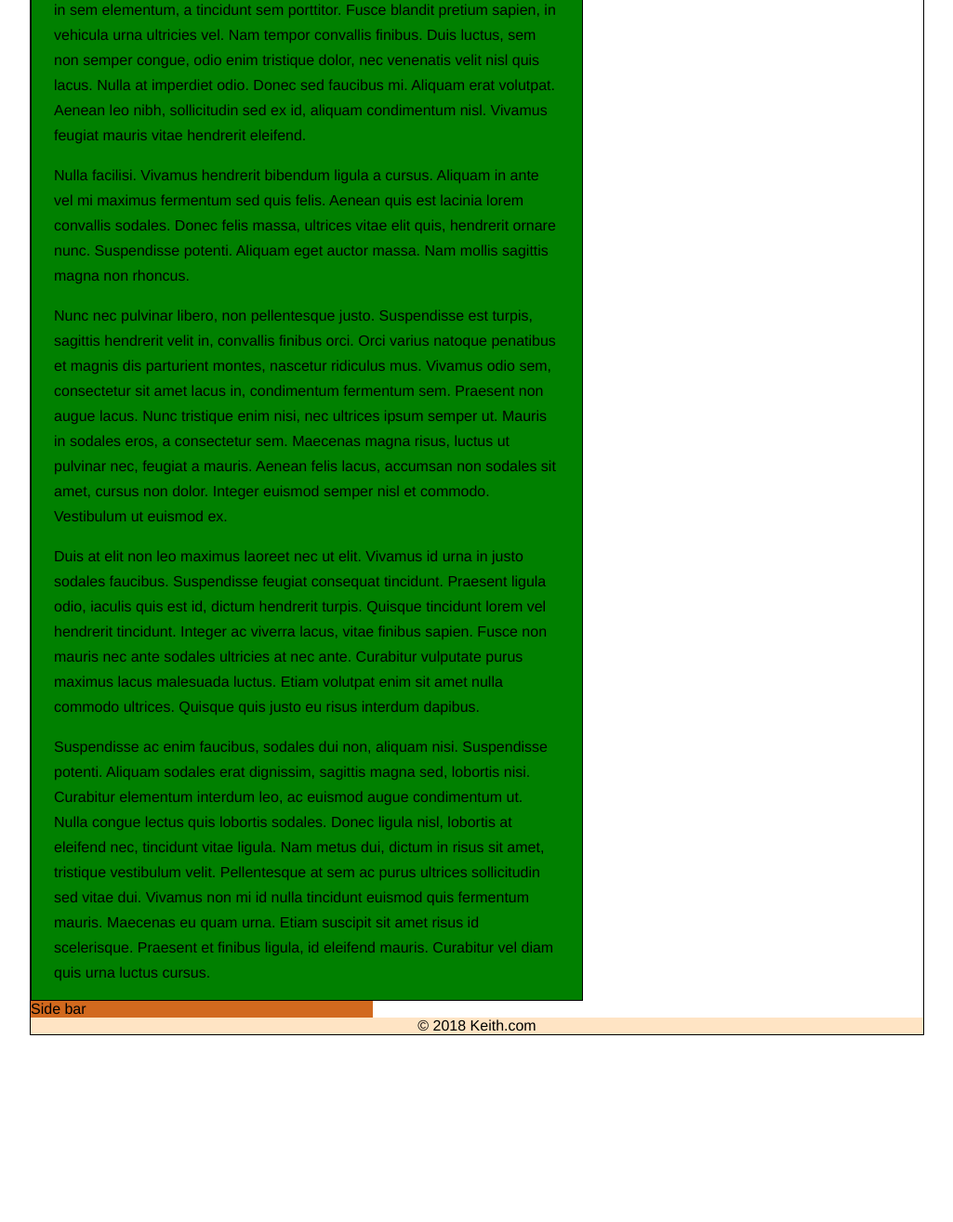
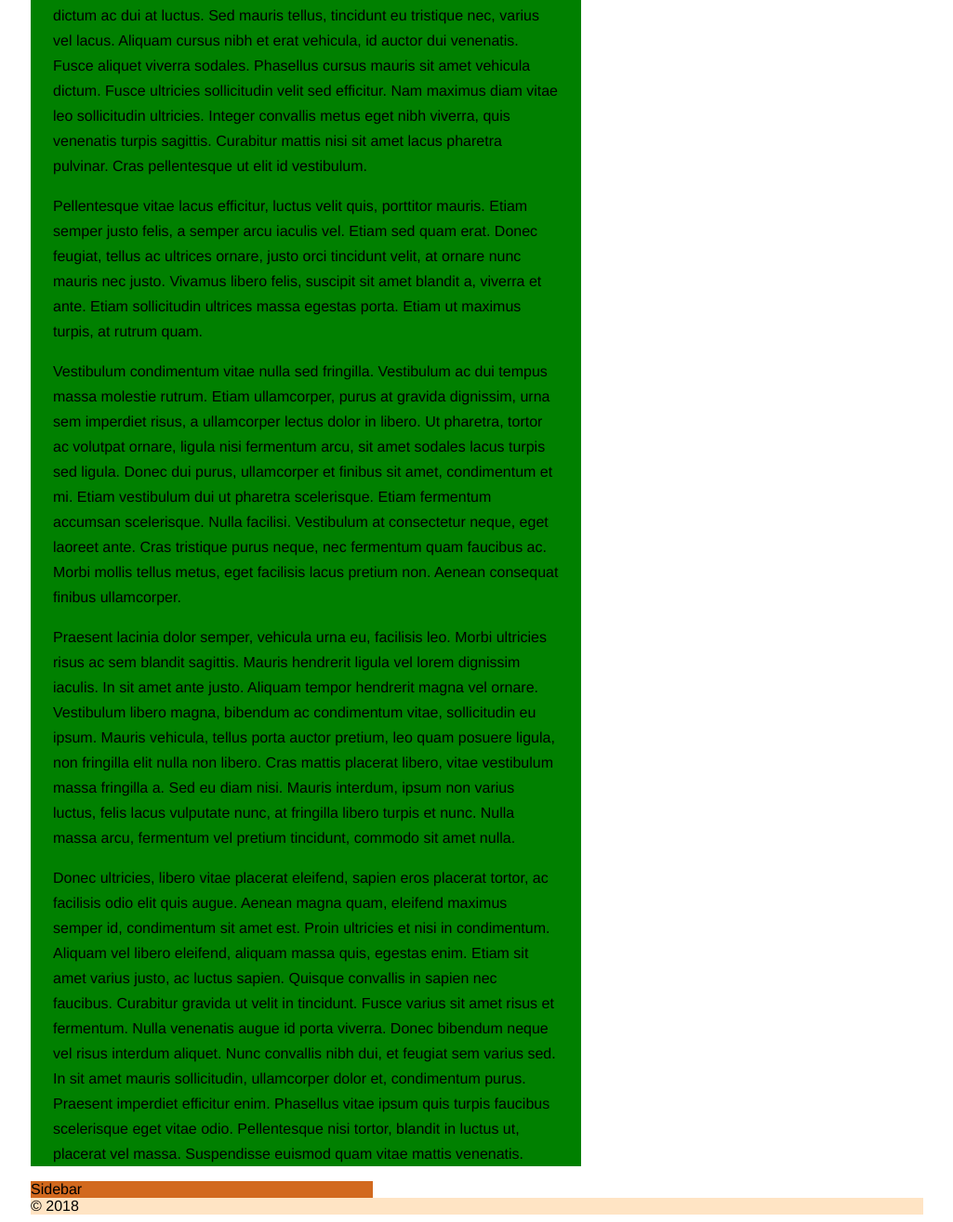
Before and after one commit to ac639/website_october_30, a plain HTML site: page docs/about.html in a window 1280 px wide. Shown: the part 206-1521 px from the top of the page at 93% size, without its empty margins (127-1152 px from the left). Before the commit the page ends 1328 px from the top, so only its background shows below. Drawn offline with Linux system fonts and the light colour scheme.

Commit message:
about.html

```diff
--- a/docs/about.html
+++ b/docs/about.html
@@ -14,61 +14,47 @@
 
 <body>
 
-<div id="wrapper" class="borderThin marginAuto">
+    <div id="wrapper">
+
+        <div id="top ">
+            <div id="logo">
+                <a href="index.html"> <img src="images/slide-logo-1.png" alt="My company logo" height="135" width="116" </a>
+            </div> <!--Logo-->
             <div id="menu">
                 <ul>
-            <li><a href="index.html">Home</a></li>
-            <li><a href="about.html">About</a></li>
-
+                    <li> <a href="index.html">Home</a> </li>
+                    <li> <a href="about.html">About</a> </li>
+                    <li> <a href="content.html">Content</a> </li>
                 </ul>
-    </div>
-    <div id="content" class="floatLeft borderThin">
-        <h1>My Website</h1>
+            </div> <!-- Menu -->
+        </div> <!-- Top -->
+        <div id="main">
+            <div id="content">
                 <p>
-            Lorem ipsum dolor sit amet, consectetur adipiscing elit. Etiam lacinia quam in sem elementum, a tincidunt
-            sem porttitor. Fusce blandit pretium sapien, in vehicula urna ultricies vel. Nam tempor convallis finibus.
-            Duis luctus, sem non semper congue, odio enim tristique dolor, nec venenatis velit nisl quis lacus. Nulla at
-            imperdiet odio. Donec sed faucibus mi. Aliquam erat volutpat. Aenean leo nibh, sollicitudin sed ex id,
-            aliquam condimentum nisl. Vivamus feugiat mauris vitae hendrerit eleifend.
+                    Lorem ipsum dolor sit amet, consectetur adipiscing elit. Nulla non faucibus turpis. Sed sagittis hendrerit diam, id tempus nunc convallis nec. Nullam dictum ac dui at luctus. Sed mauris tellus, tincidunt eu tristique nec, varius vel lacus. Aliquam cursus nibh et erat vehicula, id auctor dui venenatis. Fusce aliquet viverra sodales. Phasellus cursus mauris sit amet vehicula dictum. Fusce ultricies sollicitudin velit sed efficitur. Nam maximus diam vitae leo sollicitudin ultricies. Integer convallis metus eget nibh viverra, quis venenatis turpis sagittis. Curabitur mattis nisi sit amet lacus pharetra pulvinar. Cras pellentesque ut elit id vestibulum.
                 </p>
                 <p>
-            Nulla facilisi. Vivamus hendrerit bibendum ligula a cursus. Aliquam in ante vel mi maximus fermentum sed
-            quis felis. Aenean quis est lacinia lorem convallis sodales. Donec felis massa, ultrices vitae elit quis,
-            hendrerit ornare nunc. Suspendisse potenti. Aliquam eget auctor massa. Nam mollis sagittis magna non
-            rhoncus.
+                    Pellentesque vitae lacus efficitur, luctus velit quis, porttitor mauris. Etiam semper justo felis, a semper arcu iaculis vel. Etiam sed quam erat. Donec feugiat, tellus ac ultrices ornare, justo orci tincidunt velit, at ornare nunc mauris nec justo. Vivamus libero felis, suscipit sit amet blandit a, viverra et ante. Etiam sollicitudin ultrices massa egestas porta. Etiam ut maximus turpis, at rutrum quam.
                 </p>
                 <p>
-            Nunc nec pulvinar libero, non pellentesque justo. Suspendisse est turpis, sagittis hendrerit velit in,
-            convallis finibus orci. Orci varius natoque penatibus et magnis dis parturient montes, nascetur ridiculus
-            mus. Vivamus odio sem, consectetur sit amet lacus in, condimentum fermentum sem. Praesent non augue lacus.
-            Nunc tristique enim nisi, nec ultrices ipsum semper ut. Mauris in sodales eros, a consectetur sem. Maecenas
-            magna risus, luctus ut pulvinar nec, feugiat a mauris. Aenean felis lacus, accumsan non sodales sit amet,
-            cursus non dolor. Integer euismod semper nisl et commodo. Vestibulum ut euismod ex.
+                    Vestibulum condimentum vitae nulla sed fringilla. Vestibulum ac dui tempus massa molestie rutrum. Etiam ullamcorper, purus at gravida dignissim, urna sem imperdiet risus, a ullamcorper lectus dolor in libero. Ut pharetra, tortor ac volutpat ornare, ligula nisi fermentum arcu, sit amet sodales lacus turpis sed ligula. Donec dui purus, ullamcorper et finibus sit amet, condimentum et mi. Etiam vestibulum dui ut pharetra scelerisque. Etiam fermentum accumsan scelerisque. Nulla facilisi. Vestibulum at consectetur neque, eget laoreet ante. Cras tristique purus neque, nec fermentum quam faucibus ac. Morbi mollis tellus metus, eget facilisis lacus pretium non. Aenean consequat finibus ullamcorper.
                 </p>
                 <p>
-            Duis at elit non leo maximus laoreet nec ut elit. Vivamus id urna in justo sodales faucibus. Suspendisse
-            feugiat consequat tincidunt. Praesent ligula odio, iaculis quis est id, dictum hendrerit turpis. Quisque
-            tincidunt lorem vel hendrerit tincidunt. Integer ac viverra lacus, vitae finibus sapien. Fusce non mauris
-            nec ante sodales ultricies at nec ante. Curabitur vulputate purus maximus lacus malesuada luctus. Etiam
-            volutpat enim sit amet nulla commodo ultrices. Quisque quis justo eu risus interdum dapibus.
+                    Praesent lacinia dolor semper, vehicula urna eu, facilisis leo. Morbi ultricies risus ac sem blandit sagittis. Mauris hendrerit ligula vel lorem dignissim iaculis. In sit amet ante justo. Aliquam tempor hendrerit magna vel ornare. Vestibulum libero magna, bibendum ac condimentum vitae, sollicitudin eu ipsum. Mauris vehicula, tellus porta auctor pretium, leo quam posuere ligula, non fringilla elit nulla non libero. Cras mattis placerat libero, vitae vestibulum massa fringilla a. Sed eu diam nisi. Mauris interdum, ipsum non varius luctus, felis lacus vulputate nunc, at fringilla libero turpis et nunc. Nulla massa arcu, fermentum vel pretium tincidunt, commodo sit amet nulla.
                 </p>
                 <p>
-            Suspendisse ac enim faucibus, sodales dui non, aliquam nisi. Suspendisse potenti. Aliquam sodales erat
-            dignissim, sagittis magna sed, lobortis nisi. Curabitur elementum interdum leo, ac euismod augue condimentum
-            ut. Nulla congue lectus quis lobortis sodales. Donec ligula nisl, lobortis at eleifend nec, tincidunt vitae
-            ligula. Nam metus dui, dictum in risus sit amet, tristique vestibulum velit. Pellentesque at sem ac purus
-            ultrices sollicitudin sed vitae dui. Vivamus non mi id nulla tincidunt euismod quis fermentum mauris.
-            Maecenas eu quam urna. Etiam suscipit sit amet risus id scelerisque. Praesent et finibus ligula, id eleifend
-            mauris. Curabitur vel diam quis urna luctus cursus.
+                    Donec ultricies, libero vitae placerat eleifend, sapien eros placerat tortor, ac facilisis odio elit quis augue. Aenean magna quam, eleifend maximus semper id, condimentum sit amet est. Proin ultricies et nisi in condimentum. Aliquam vel libero eleifend, aliquam massa quis, egestas enim. Etiam sit amet varius justo, ac luctus sapien. Quisque convallis in sapien nec faucibus. Curabitur gravida ut velit in tincidunt. Fusce varius sit amet risus et fermentum. Nulla venenatis augue id porta viverra. Donec bibendum neque vel risus interdum aliquet. Nunc convallis nibh dui, et feugiat sem varius sed. In sit amet mauris sollicitudin, ullamcorper dolor et, condimentum purus. Praesent imperdiet efficitur enim. Phasellus vitae ipsum quis turpis faucibus scelerisque eget vitae odio. Pellentesque nisi tortor, blandit in luctus ut, placerat vel massa. Suspendisse euismod quam vitae mattis venenatis.
                 </p>
-    </div>
-    <div id="sidebar" class="floatLeft">
-        Side bar
-    </div>
-    <div id="footer" class="clear-fix centerText">
-        &copy; 2018 Keith.com
-    </div>
-</div>
+            </div> <!-- content -->
+            <div id="sidebar">
+                Sidebar
+            </div> <!-- sidebar -->
+        </div> <!-- main -->
+        <div id="footer">
+            &copy 2018
+        </div> <!-- footer -->
+
+    </div> <!-- Wrapper -->
 
 <script src="js/scripts.js"></script>
 </body>
--- a/docs/css/styles.css
+++ b/docs/css/styles.css
@@ -1,69 +1,37 @@
-/* START REUSABLE */
-
-.clear-margin {
-    margin: 0px;
-
-}
-
-.floatLeft {
-    float: left;
-}
-
-.clear-fix {
-    clear: both;
-}
-
-.centerText {
-    text-align: center;
-}
-
-.borderThin {
-    border: 1px solid black;
-}
-
-.marginAuto {
-    margin-left: auto;
-    margin-right: auto;
-}
-
-/* END */
-
 body {
     font-family: Helvetica, "Helvetica Neue", SansSerif;
 }
 
 #wrapper {
     width: 960px;
-
+    margin-left: auto;
+    margin-right: auto;
 }
 #menu {
     background-color: antiquewhite;
     height: 80px;
     line-height: 80px;
     width: 368px;
+    float: left;
 }
 #logo {
     width: 592px;
+    float: left;
 }
-
-
-/*
-
 #menu ul {
     margin: 0px;
 }
-
-*/
 
 #menu li {
     display: inline;
 }
 
 #banner {
-    background-image: url("../images/collegestudents.jpg");
+    clear: both;
+    background-image: url("../images/college-students.jpg");
     background-repeat: no-repeat;
-    background-size: cover;
-    height: 370px;
+    background-size: contain;
+    height: 500px;
 
 
 }
@@ -75,20 +43,18 @@ body {
     top: 50px;
     left: 100px;
 }
-
-/*
-
 #hero-text h1 {
     margin: 0px;
 }
-
-*/
 .std-padding {
     padding-left: 31px;
     padding-right: 31px;
 }
 
+.borderThin {
+    border: 1px solid black;
 
+}
 #content {
     width: 544px;
     background-color: green;
@@ -98,24 +64,34 @@ body {
 
 }
 
-
+.floatLeft {
+    float: left;
+}
 #sidebar {
     background-color: chocolate;
     width: 368px;
 }
 
+.clear-fix {
+    clear:both;
+}
 #footer {
     background-color: bisque;
 
 }
 
+.centerText {
+    text-align: center;
+
+}
 
 #panel1, #panel2, #panel3 {
+
+    float: left;
     width: 256px;
 
 
 }
-
 #panel3 {
     background-color: green;
 }
```
Also changed, not shown: docs/images/slide-logo-1.png (added). Lines whose indentation alone changed are shown as unchanged.
